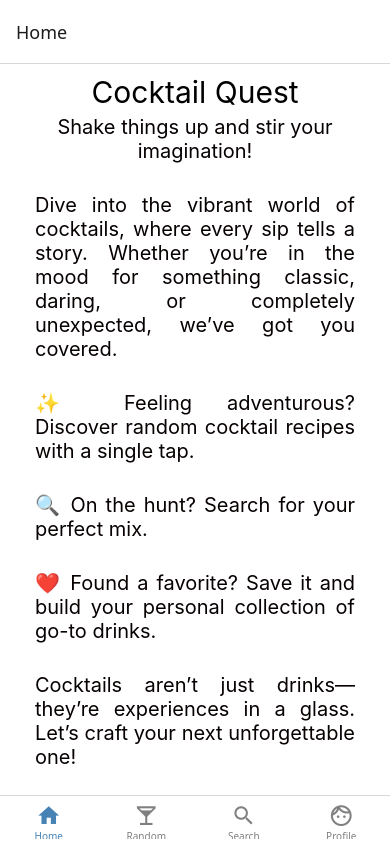
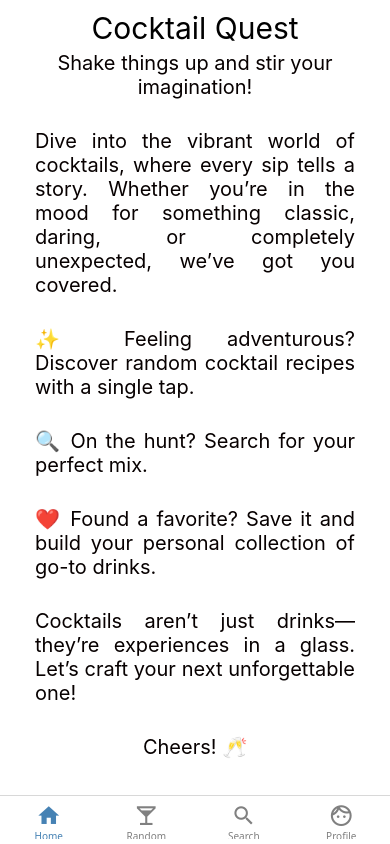
Before and after one commit to JussiMo/cocktail, a React Native app: screen / in a window 390 px wide. Built offline with nearby package versions, Linux system fonts and the light colour scheme.

Commit message:
header hide

```diff
--- a/App.js
+++ b/App.js
@@ -19,6 +19,7 @@ function TabNavigator() {
     <Tab.Navigator
       sceneContainerStyle={{ backgroundColor: 'transparent' }}
       screenOptions={({ route }) => ({
+        headerShown:false,
         tabBarIcon: ({ focused, color, size }) => {
           let iconName;
 
```
